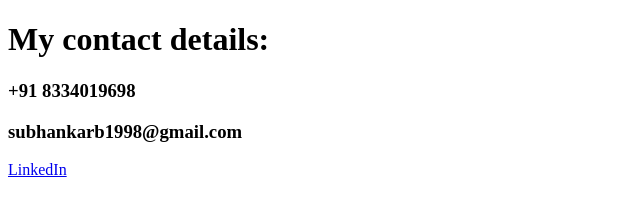
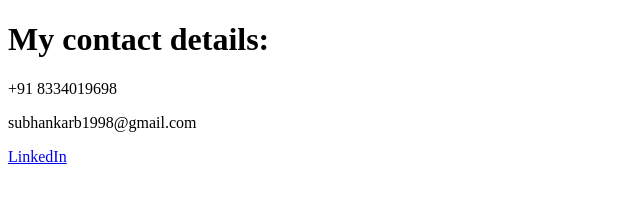
Before and after one commit to Subhankarb98/html-portfolio, a plain HTML site: page public/contact.html in a window 1280 px wide. Shown: the whole page, without its empty margins (0-640 px from the left). Drawn offline with Linux system fonts and the light colour scheme.

Commit message:
Update contact.html

```diff
--- a/public/contact.html
+++ b/public/contact.html
@@ -8,8 +8,8 @@
 
 <body>
     <h1>My contact details:</h1>
-    <h3>+91 8334019698</h3>
-    <h3>subhankarb1998@gmail.com</h3>
+    <p>+91 8334019698</p>
+    <p>subhankarb1998@gmail.com</p>
     <a href="https:\\www.linkedin.com/in/subhankar-bhattacharjee-72b506257/" >LinkedIn</a>
 </body>
 </html>
```
